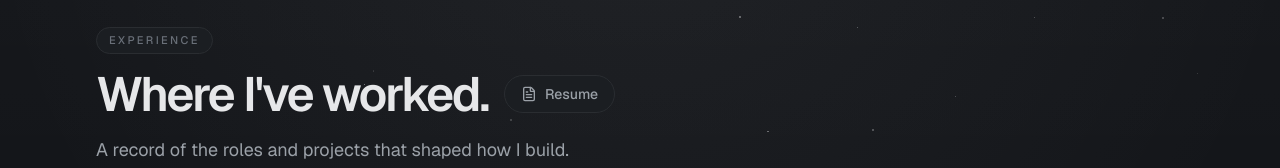
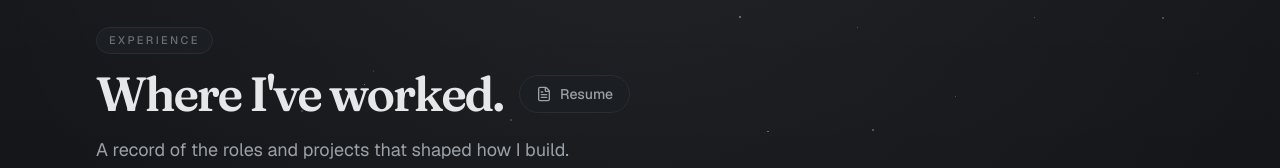
Before and after one commit to Tringuyen2007/Portfolio-Website, a Next.js app: page /experience in a window 1280 px wide. Shown: the part 150-318 px from the top of the page. Built offline with nearby package versions, Linux system fonts and the light colour scheme; no server answers.

Commit message:
Reveal experience timeline entries and skills on scroll, use heading font

```diff
--- a/app/experience/page.tsx
+++ b/app/experience/page.tsx
@@ -2,6 +2,7 @@ import type { Metadata } from "next";
 import Link from "next/link";
 import { FileText } from "lucide-react";
 import { Container } from "@/components/container";
+import { ScrollReveal } from "@/components/scroll-reveal";
 
 export const metadata: Metadata = {
   title: "Experience",
@@ -67,7 +68,7 @@ export default function ExperiencePage() {
         <div className="space-y-4 mb-16">
           <span className="eyebrow">Experience</span>
           <div className="flex flex-wrap items-center gap-4">
-            <h1 className="text-4xl font-semibold tracking-[-0.045em] text-text-primary sm:text-5xl">
+            <h1 className="font-heading text-4xl font-semibold tracking-[-0.045em] text-text-primary sm:text-5xl">
               Where I&apos;ve worked.
             </h1>
             <Link
@@ -85,8 +86,9 @@ export default function ExperiencePage() {
 
         {/* Timeline */}
         <div className="relative border-l border-border pl-8 space-y-12">
-          {experience.map((job) => (
-            <div key={job.company + job.start} className="relative">
+          {experience.map((job, index) => (
+            <ScrollReveal key={job.company + job.start} delay={index * 0.08}>
+            <div className="relative">
               {/* Dot on the timeline line */}
               <span className="absolute -left-8 top-1.5 -translate-x-1/2 flex h-3 w-3 items-center justify-center">
                 <span className="h-2.5 w-2.5 rounded-full bg-accent block" />
@@ -131,10 +133,12 @@ export default function ExperiencePage() {
                 </div>
               )}
             </div>
+            </ScrollReveal>
           ))}
         </div>
 
         {/* Skills section */}
+        <ScrollReveal>
         <div className="mt-20 pt-12 border-t border-border space-y-8">
           <span className="eyebrow">Tech &amp; Tools</span>
           <div className="space-y-6">
@@ -154,6 +158,7 @@ export default function ExperiencePage() {
             ))}
           </div>
         </div>
+        </ScrollReveal>
       </Container>
     </section>
   );
```
